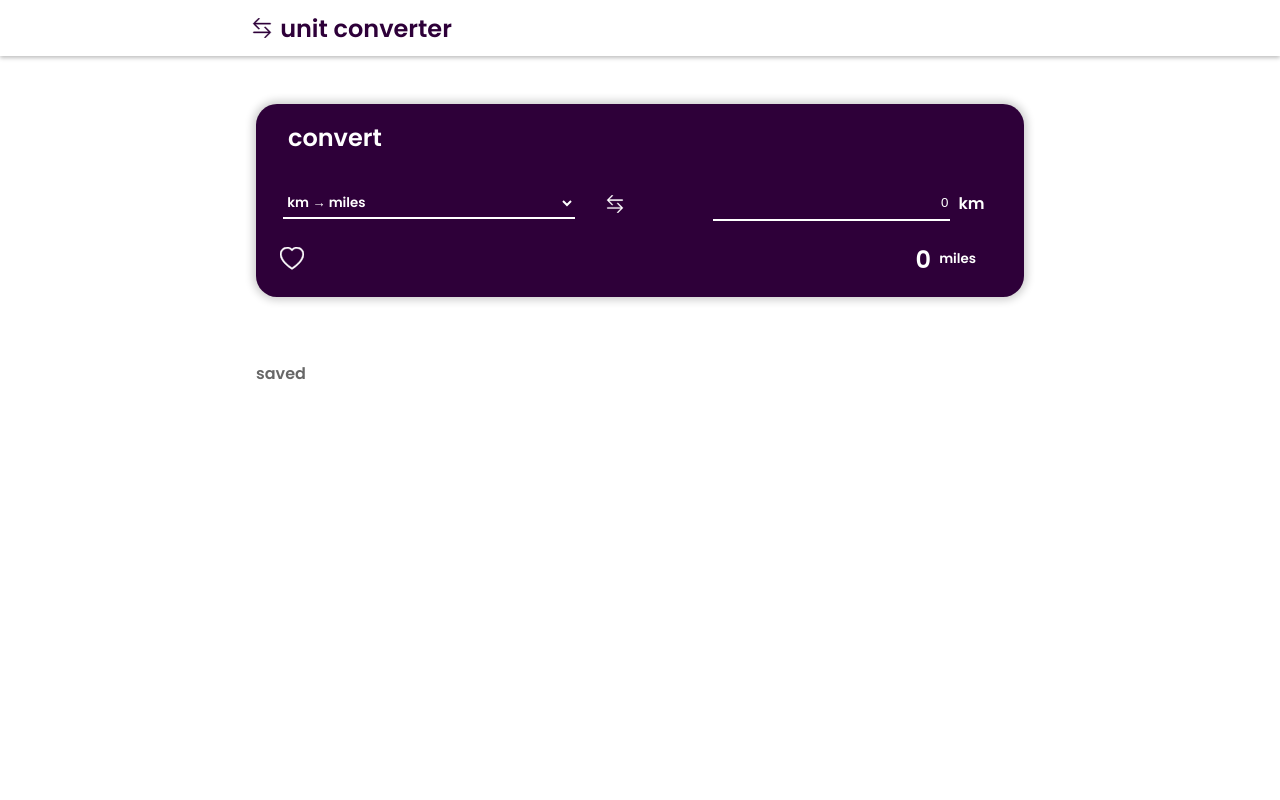
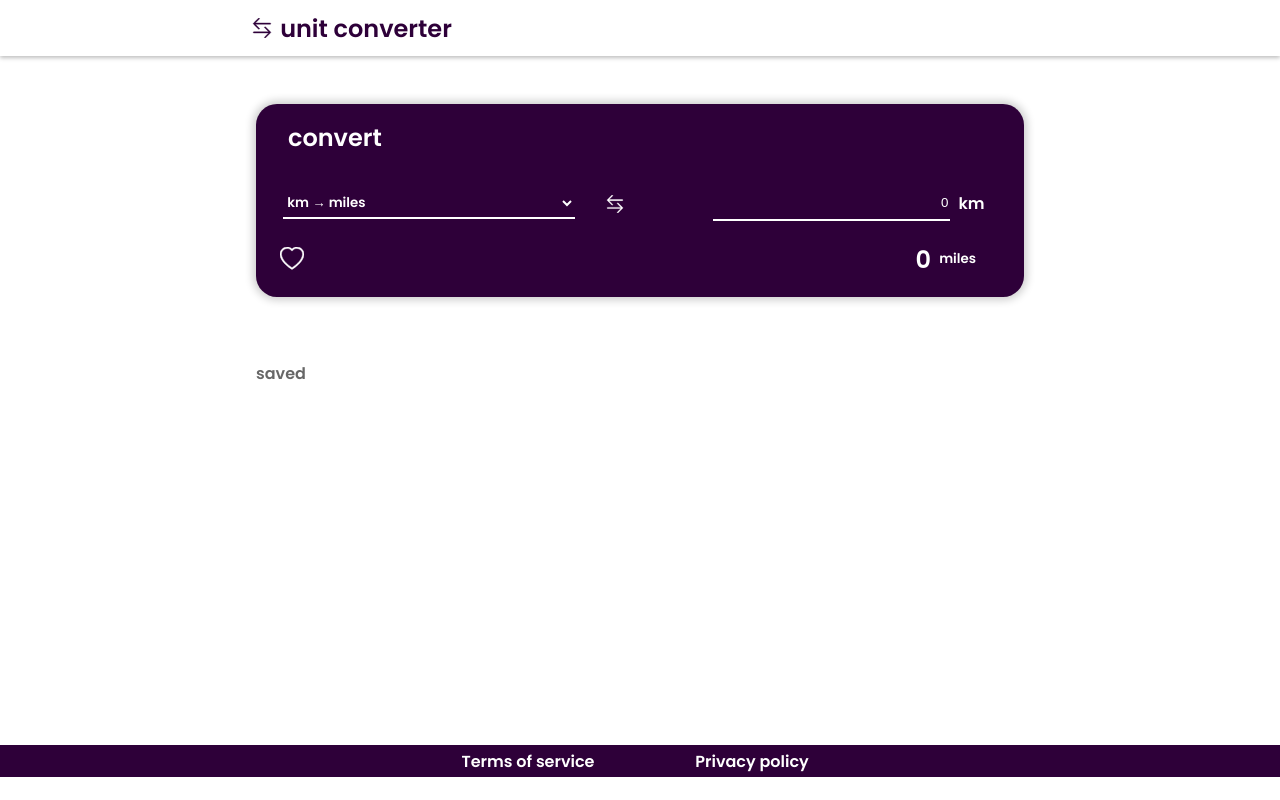
Before and after one commit to Alvarodevs/oxygen_test, a React (Vite) app: page /conversor in a window 1280 px wide. Built offline with nearby package versions, Linux system fonts and the light colour scheme.

Commit message:
feat: footer added

```diff
--- a/src/components/Converter/ConverterApp/ConverterApp.jsx
+++ b/src/components/Converter/ConverterApp/ConverterApp.jsx
@@ -2,6 +2,7 @@ import React from 'react'
 import {AppConverterContainer} from './StyledConverterApp'
 import CardConverter from '../CardConverter'
 import SavedConversionCard from '../SavedConversionsCard'
+import Footer from '../Footer'
 
 const ConverterApp = () => {
 
@@ -13,6 +14,7 @@ const ConverterApp = () => {
 
       <SavedConversionCard/>
 
+      <Footer/>
     </AppConverterContainer>
 
   )
--- /dev/null
+++ b/src/components/Converter/Footer/Footer.jsx
@@ -0,0 +1,13 @@
+import React from "react";
+import {FooterContainer, LinkContainer} from './StyledFooter';
+
+const Footer = () => {
+    return (
+        <FooterContainer>
+            <LinkContainer>Terms of service</LinkContainer>
+            <LinkContainer>Privacy policy</LinkContainer>
+        </FooterContainer>
+    );
+};
+
+export default Footer;
--- /dev/null
+++ b/src/components/Converter/Footer/StyledFooter.jsx
@@ -0,0 +1,18 @@
+import styled from 'styled-components';
+
+export const FooterContainer = styled.div`
+    width: 100%;
+    height: 2rem;
+    background-color: #2e0039;
+    color: #FFF;
+    display: flex;
+    align-items: center;
+    justify-content: center;
+`;
+
+export const LinkContainer = styled.div`
+    width: 15%;
+    margin: 0 1rem;
+    display: flex;
+    justify-content: center;
+`
--- /dev/null
+++ b/src/components/Converter/Footer/index.jsx
@@ -0,0 +1,2 @@
+import Footer from './Footer'
+export default Footer;
```
